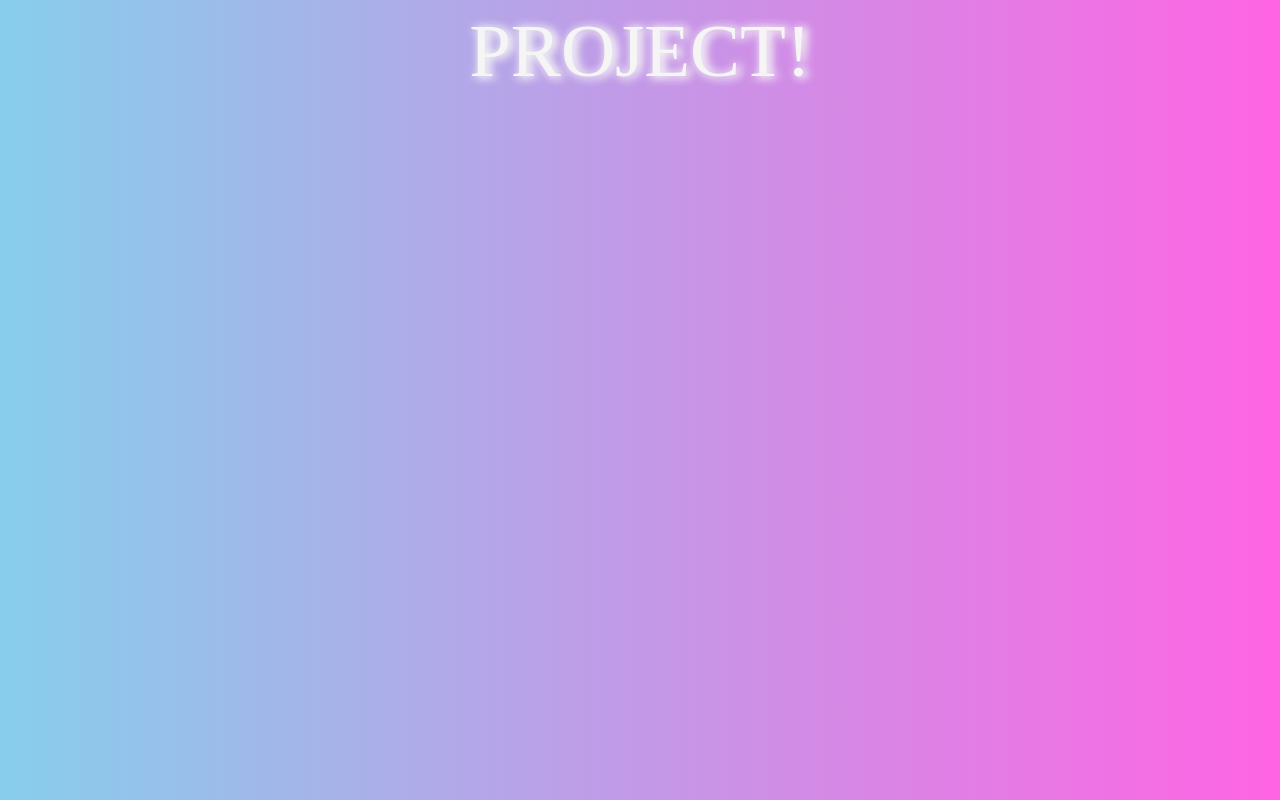
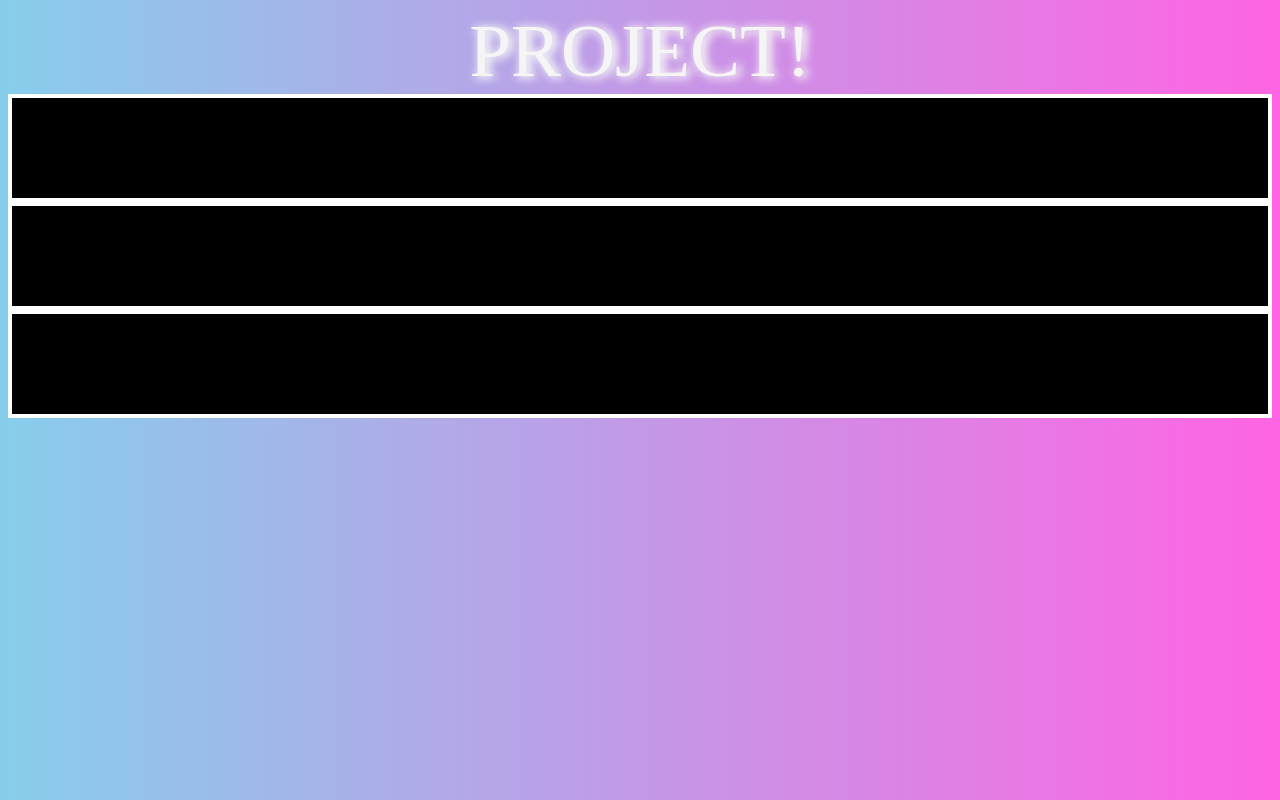
Before and after one commit to Project-Dumb/Project-Dumb.github.io, a plain HTML site: page index.html in a window 1280 px wide. Drawn offline with Linux system fonts and the light colour scheme.

Commit message:
baco giud

```diff
--- a/index.html
+++ b/index.html
@@ -5,8 +5,11 @@
 </head>
 <body>
  <p1> PROJECT!</p1>
-<div class="help">
+<div class="flex-container">
+    <div class="one"></div>
+    <div class="two"></div>
+    <div class="three"></div>
+  </div>
 
-</div>
 </body>
 </html>
--- a/rpa.css
+++ b/rpa.css
@@ -4,3 +4,9 @@ p1 { display: block; color: whitesmoke;
 text-shadow:1px 1px 10px whitesmoke , 5px 1px 10px whitesmoke;
 font-size:75px;
 text-align:center; }
+
+.flex-container div {
+    background: black;
+    border: 4px solid rgb(255, 255, 255);
+    height: 100px;
+  }
```
